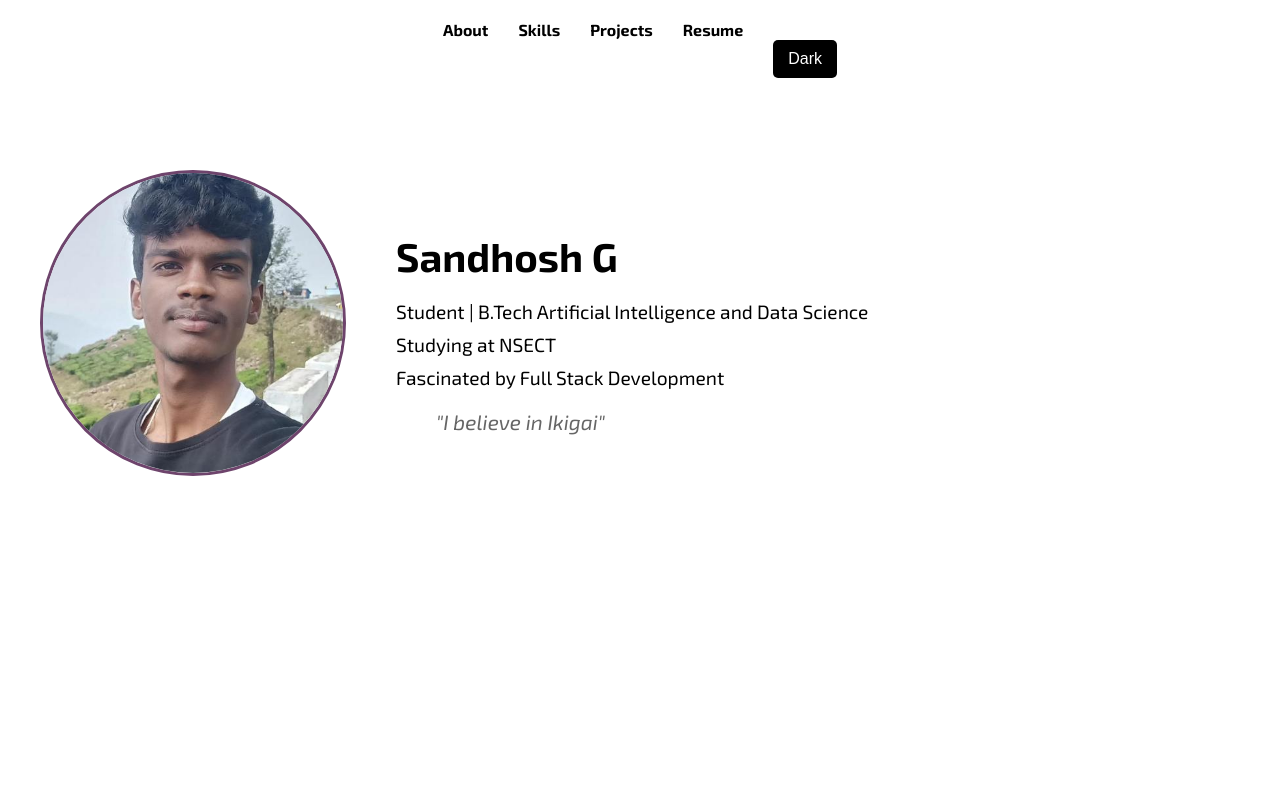
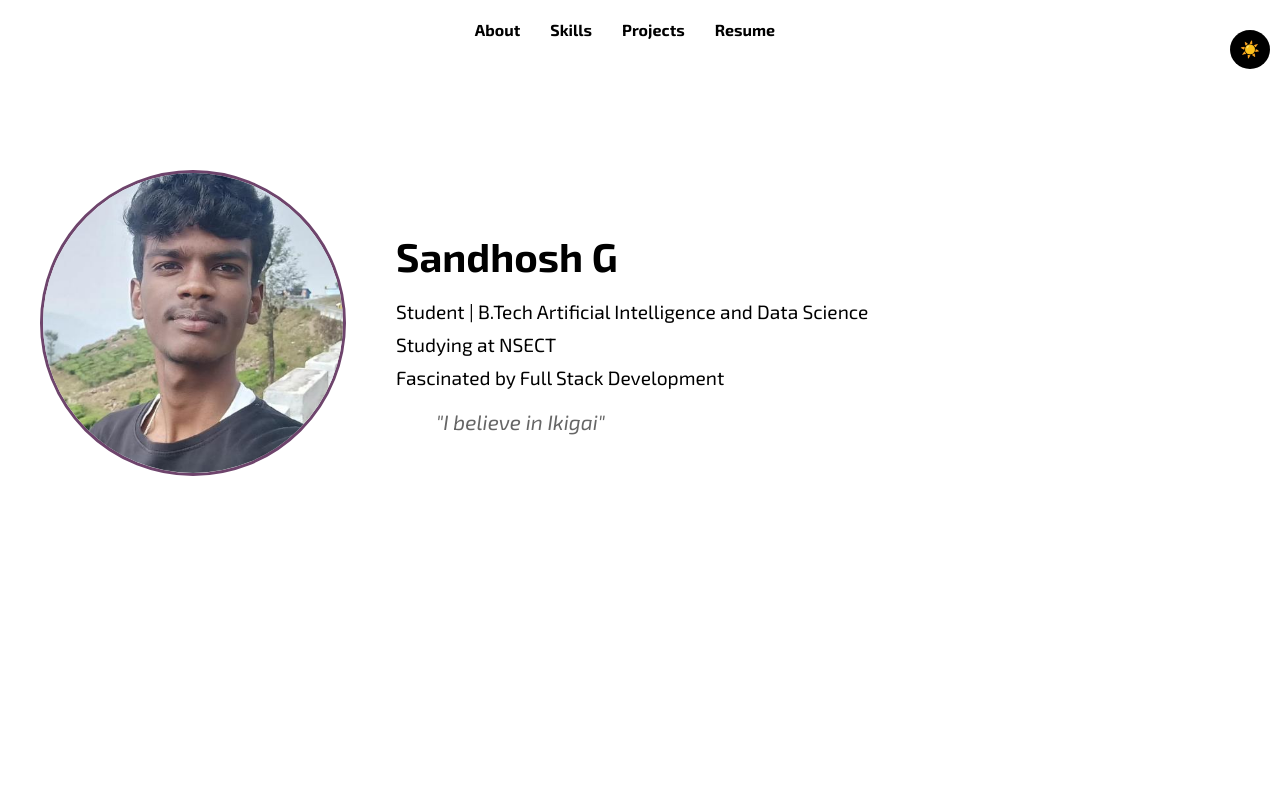
Before and after one commit to SANDHOSH02/Vite-React-.js, a React (Vite) app in the folder portfolio/: page / in a window 1280 px wide. Shown: the top 800 px of the page. Built offline with nearby package versions, Linux system fonts and the light colour scheme; a web font is replaced by a local one.

Commit message:
light dark css html fully added

```diff
--- a/portfolio/src/portfoliosady.css
+++ b/portfolio/src/portfoliosady.css
@@ -6,7 +6,7 @@
     --highlight-color: #ff6f61; /* Update to a more visually appealing highlight color */
     --bar-background: #ddd;
     --bar-fill: #ff6f61;
-    --bar-fill-hover: #ff3b30;
+    --bar-fill-hover: #137e73;
 }
 
 body {
@@ -364,9 +364,25 @@ body {
   transition: background-color 0.3s, color 0.3s;
 }
 
+.toggle-button {
+  position: absolute;
+  top: 10px;
+  right: 10px;
+  background-color: black;
+  color: white;
+  border: none;
+  border-radius: 50%;
+  padding: 10px;
+  cursor: pointer;
+  font-size: 16px;
+  transition: background-color 0.3s, color 0.3s;
+}
 
-button{
+.toggle-button:hover {
+  background-color: #ffffff;
+}
 
-  color: white;
-  background-color: #000000;
+h1 {
+  text-align: center;
+  margin-top: 100px;
 }
--- a/portfolio/src/portfoliosady.jsx
+++ b/portfolio/src/portfoliosady.jsx
@@ -1,5 +1,5 @@
 import React, { useState, useEffect } from 'react';
-import './portfoliosady.css';
+import './portfoliosady.css'; // Ensure this CSS file contains the necessary styles
 
 const skillsData = [
   { name: 'HTML', imgSrc: '/src/assets/html.png' },
@@ -44,8 +44,11 @@ const PortfolioSady = () => {
                 <li><a href="#projects">Projects</a></li>
                 <li><a href="#resume">Resume</a></li>
                 <li>
-                  <button onClick={() => setIsDarkMode(!isDarkMode)}>
-                    {isDarkMode ? 'Light' : 'Dark'}
+                  <button
+                    className="toggle-button"
+                    onClick={() => setIsDarkMode(!isDarkMode)}
+                  >
+                    {isDarkMode ? '🌙' : '☀️'}
                   </button>
                 </li>
               </ul>
```
